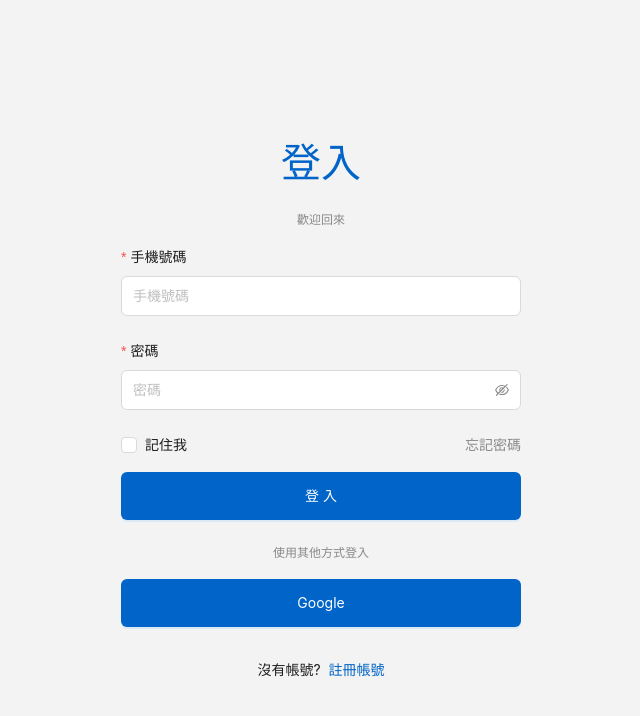
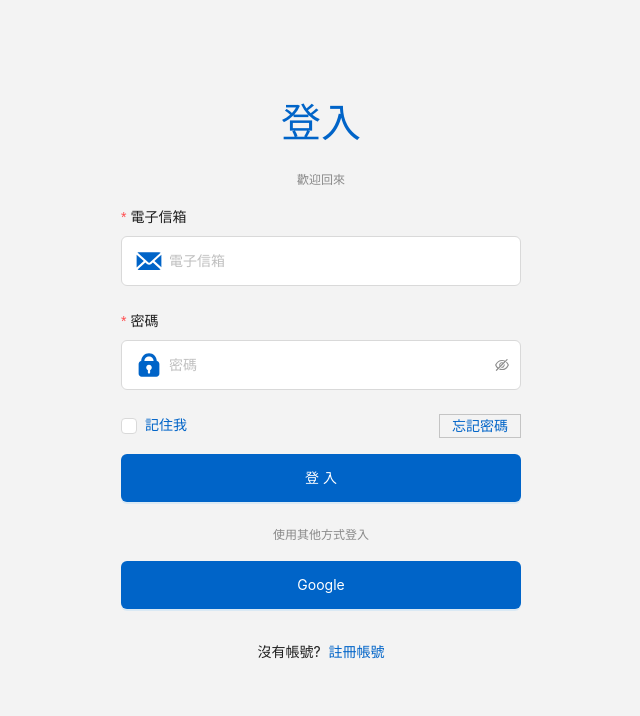
Before and after one commit to leon11081991/vue3-emgiot, a Vue app: page /login in a window 1280 px wide. Shown: the top 716 px of the page, without its empty margins (319-959 px from the left). Built offline with nearby package versions, Linux system fonts and the light colour scheme.

Commit message:
feat(login-page): [WIP]修改切版

```diff
--- a/src/lang/tw.json
+++ b/src/lang/tw.json
@@ -23,7 +23,7 @@
     "Login": {
       "TabLabel": "登入",
       "TextMessage": "歡迎回來",
-      "UserAccount": "手機號碼",
+      "UserAccount": "電子信箱",
       "Password": "密碼",
       "RememberMe": "記住我",
       "OtherMessage": "使用其他方式登入",
--- a/src/views/LoginPage.vue
+++ b/src/views/LoginPage.vue
@@ -2,6 +2,7 @@
 import { ref } from 'vue'
 import { Form } from 'ant-design-vue'
 import { useI18n } from 'vue-i18n'
+import BaseSvgIcon from '@/components/Base/SvgIcon.vue'
 import {
   loginPageTabBarStyleConfig,
   createLoginFormConfig,
@@ -69,11 +70,17 @@ const onRegisterFinish = (values: any) => {
               :label="$t('LoginPage.Login.UserAccount')"
               :rules="loginFormConfig.userAccount.rules"
             >
-              <a-input
-                class="base-input"
-                :placeholder="loginFormConfig.userAccount.placeholder"
-                v-model:value="loginFormModel.userAccount"
-              />
+              <div class="input-container userAccount-input">
+                <a-input
+                  class="base-input"
+                  :placeholder="loginFormConfig.userAccount.placeholder"
+                  v-model:value="loginFormModel.userAccount"
+                >
+                  <template #prefix>
+                    <BaseSvgIcon iconName="mail" />
+                  </template>
+                </a-input>
+              </div>
             </a-form-item>
 
             <a-form-item
@@ -86,11 +93,15 @@ const onRegisterFinish = (values: any) => {
                 autocomplete="current-password"
                 :placeholder="loginFormConfig.password.placeholder"
                 v-model:value="loginFormModel.password"
-              />
+              >
+                <template #prefix>
+                  <BaseSvgIcon iconName="lock" />
+                </template>
+              </a-input-password>
             </a-form-item>
 
             <div class="actions-container">
-              <a-checkbox v-model:checked="loginFormModel.rememberMe">
+              <a-checkbox class="remember-me" v-model:checked="loginFormModel.rememberMe">
                 {{ $t('LoginPage.Login.RememberMe') }}
               </a-checkbox>
 
@@ -189,7 +200,7 @@ const onRegisterFinish = (values: any) => {
 }
 .login-register-container {
   position: absolute;
-  top: 100px;
+  top: $--header-height;
   left: 50%;
   transform: translateX(-50%);
 
@@ -236,12 +247,18 @@ const onRegisterFinish = (values: any) => {
   justify-content: space-between;
   margin-bottom: 1rem;
 
+  .remember-me {
+    color: $--color-primary;
+  }
+
   .forgot-password {
-    color: $--color-gray-600;
-    transition: all 0.2s ease-in-out;
+    @include base-transition;
+    padding-inline: 0.75rem;
+    color: $--color-primary;
+    border: 1px solid $--color-gray-500;
 
     &:hover {
-      color: $--color-gray-900;
+      color: darken($--color-primary, 10%);
       cursor: pointer;
     }
   }
```
